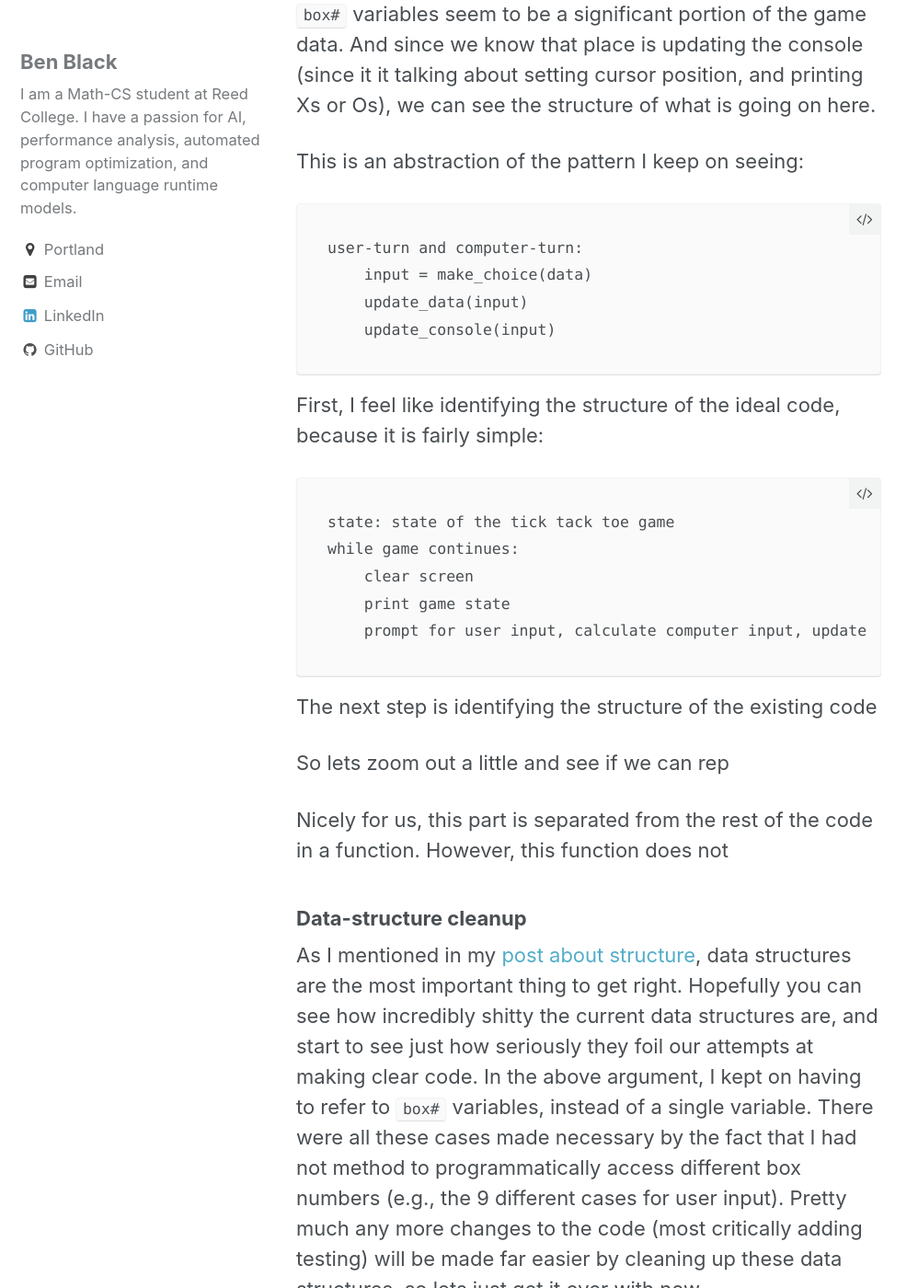
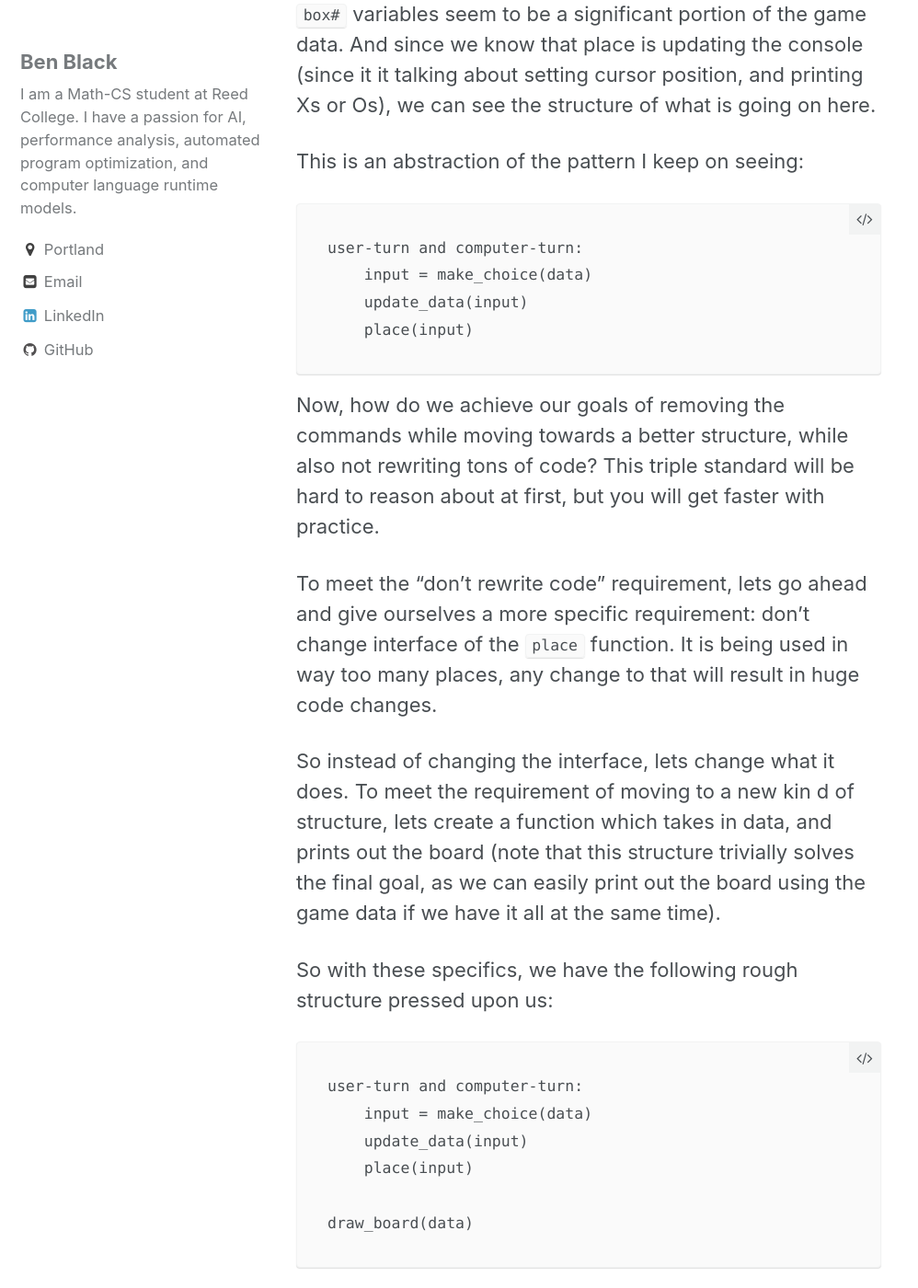
Before and after one commit to benblack769/benblack769.github.io, a Jekyll site: the page built from coding_posts/refractoring.md, in a window 1280 px wide and 1400 px high, scrolled down 7402 px. Shown: the whole window at 92% size, without its empty margins (0-998 px from the left). Built offline with Jekyll 4.4.1, drawn with Linux system fonts in a browser that asks for light colours; some of the changed text lies outside the part shown.

Commit message:
added content to refractoring post

````diff
--- a/coding_posts/refractoring.md
+++ b/coding_posts/refractoring.md
@@ -172,8 +172,82 @@
     user-turn and computer-turn:
         input = make_choice(data)
         update_data(input)
-        update_console(input)
+        place(input)
 
+Now, how do we achieve our goals of removing the commands while moving towards a better structure, while also not rewriting tons of code? This triple standard will be hard to reason about at first, but you will get faster with practice.
+
+To meet the "don't rewrite code" requirement, lets go ahead and give ourselves a more specific requirement: don't change interface of the `place` function. It is being used in way too many places, any change to that will result in huge code changes.
+
+So instead of changing the interface, lets change what it does. To meet the requirement of moving to a new kin d of structure, lets create a function which takes in data, and prints out the board (note that this structure trivially solves the final goal, as we can easily print out the board using the game data if we have it all at the same time).
+
+So with these specifics, we have the following rough structure pressed upon us:
+
+    user-turn and computer-turn:
+        input = make_choice(data)
+        update_data(input)
+        place(input)
+
+    draw_board(data)
+
+At this point, we can realize that we can simply delete `place`. So we end up with a structure that doesn't really look all that diffrent from the ideal.
+
+    user-turn and computer-turn:
+        input = make_choice(data)
+        update_data(input)
+
+    draw_board(data)
+
+Now, we can easily write draw_board like this:
+
+```c++
+//sqr_rep is a function that takes in the number frm the box, and outputs 'X', '_' or ' '
+void draw_board(int box1, int box2, int box3, int box4, int box5, int box6, int box7, int box8, int box9){
+    cout << sqr_rep(box1) << "|" << sqr_rep(box2) << "|" << sqr_rep(box3) << endl;
+    cout << sqr_rep(box4) << "|" << sqr_rep(box5) << "|" << sqr_rep(box6) << endl;
+    cout << sqr_rep(box7) << "|" << sqr_rep(box8) << "|" << sqr_rep(box9) << endl;
+}
+```
+
+This is great, but we run into a little bit of a problem when trying to write `sqr_rep`. Note that the following does not quite work.
+
+```c++
+char sqr_rep(int box_num){
+    switch(box_num){
+        case 0: return ' ';
+        case 1: return 'X';
+        case 10: return 'O';
+        default: assert(false && "box_num not a valid quantity");
+    }
+}
+```
+
+It sure seems to work. We know that 10 means computer, 1 means person, and 0 mean empty. But remember that we assigned X or O to the player or computer based on user input at the beginning of the game (stored in the `playerchoice` variable). This allows X to go first, whether it is the computer or the player, so that our game matches with common standards in tick tack toe.
+
+Fixing this requires `sqr_rep` to know the `playerchoice` variable. Lets try rewriting `sqr_rep` to take this into account.
+
+```c++
+char sqr_rep(int box_num, char playerchoice){
+    switch(box_num){
+        case 0: return ' ';
+        case 1: return 'X' == playerchoice ? 'X' : 'O';
+        case 10: return 'X' == playerchoice ? 'O' : 'X';
+        default: assert(false && "box_num not a valid quantity");
+    }
+}
+```
+
+and now we have to go back and rewrite  `draw_board`:
+
+```c++
+void draw_board(char playerchoice, int box1, int box2, int box3, int box4, int box5, int box6, int box7, int box8, int box9){
+    char pc = playerchoice;
+    cout << sqr_rep(box1,pc) << "|" << sqr_rep(box2,pc) << "|" << sqr_rep(box3,pc) << endl;
+    cout << sqr_rep(box4,pc) << "|" << sqr_rep(box5,pc) << "|" << sqr_rep(box6,pc) << endl;
+    cout << sqr_rep(box7,pc) << "|" << sqr_rep(box8,pc) << "|" << sqr_rep(box9,pc) << endl;
+}
+```
+
+Now things are falling into place. We just need to fit everything in together.
 
 First, I feel like identifying the structure of the ideal code, because it is fairly simple:
 
````
